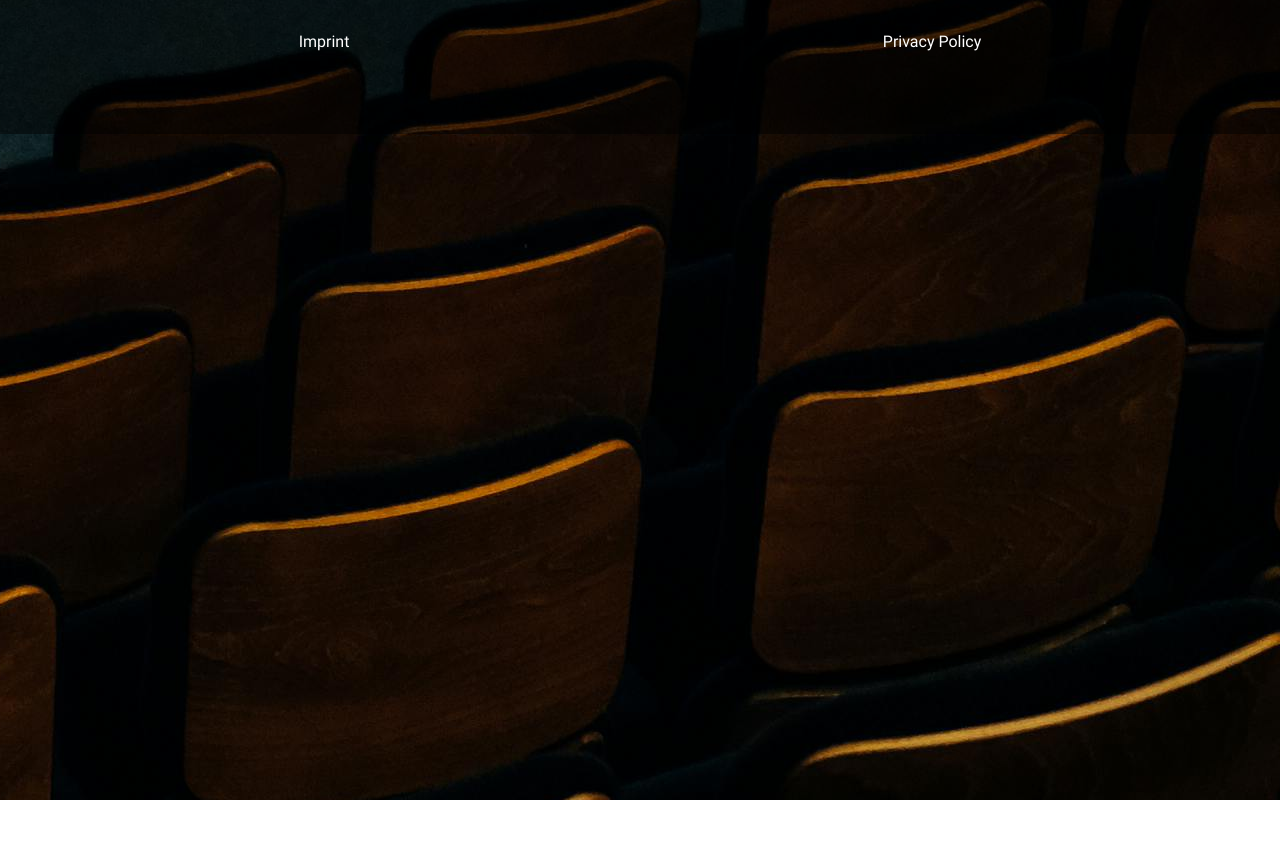
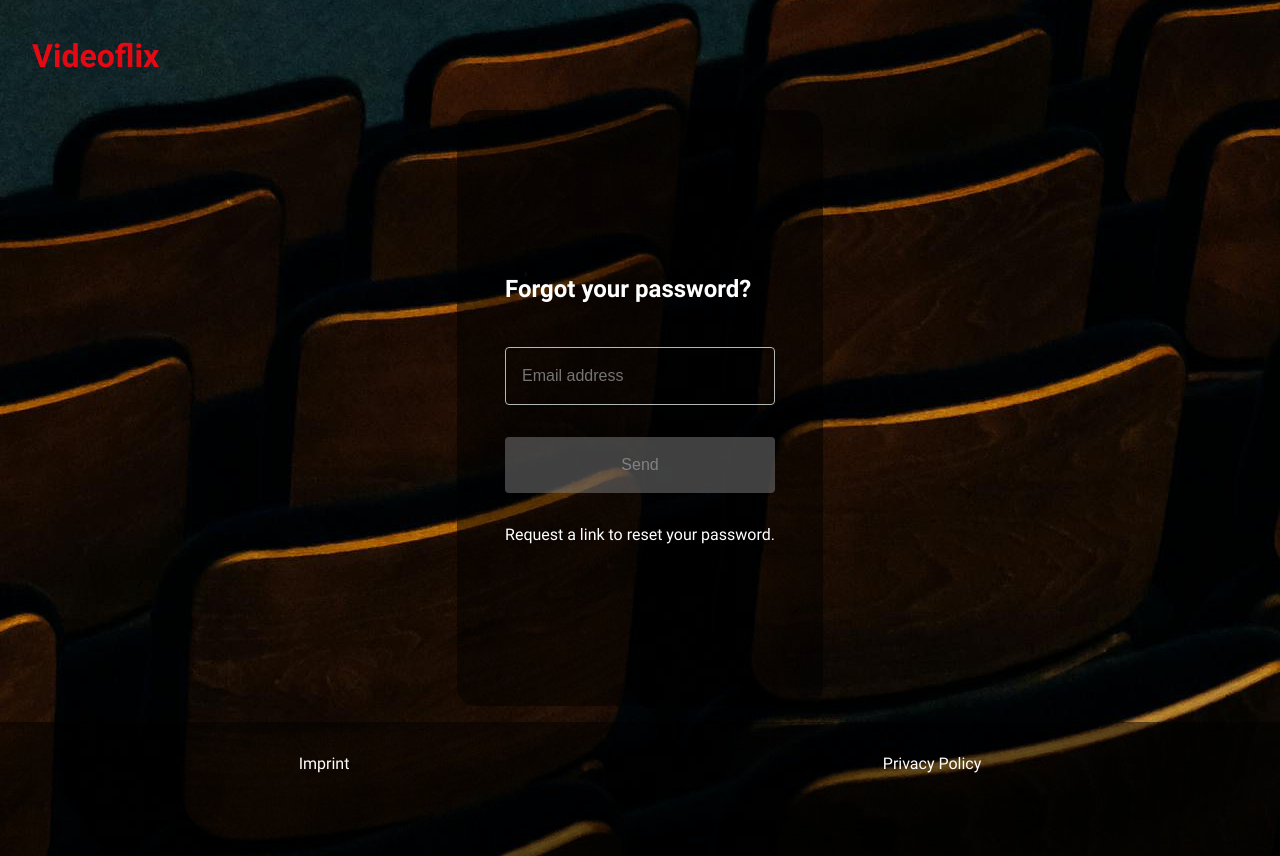
Before and after one commit to AnneEberhard/videoflix_frontend, an Angular app: page /forgot in a window 1280 px wide. Before the commit this address led to /. Before the commit the page ends 800 px from the top, so only its background shows below. Built offline with nearby package versions, Linux system fonts and the light colour scheme.

Commit message:
added forgot form

```diff
--- a/src/app/app-routing.module.ts
+++ b/src/app/app-routing.module.ts
@@ -6,6 +6,7 @@ import { PrivacyComponent } from './privacy/privacy.component';
 import { MainComponent } from './main/main.component';
 import { RegisterComponent } from './register/register.component';
 import { ConfirmationComponent } from './confirmation/confirmation.component';
+import { ForgotComponent } from './forgot/forgot.component';
 
 const routes: Routes = [
   { path: '', component: LoginComponent },
@@ -15,6 +16,7 @@ const routes: Routes = [
   { path: 'main', component: MainComponent },
   { path: 'register', component: RegisterComponent },
   { path: 'confirmation', component: ConfirmationComponent },
+  { path: 'forgot', component: ForgotComponent },
 ];
 
 @NgModule({
--- a/src/app/app.module.ts
+++ b/src/app/app.module.ts
@@ -19,6 +19,7 @@ import { BackendService } from 'src/shared/services/backend.service';
 
 import { ConfirmationComponent } from './confirmation/confirmation.component';
 import { AuthInterceptor } from 'src/shared/services/auth-interceptor.service';
+import { ForgotComponent } from './forgot/forgot.component';
 
 @NgModule({
   declarations: [
@@ -33,12 +34,14 @@ import { AuthInterceptor } from 'src/shared/services/auth-interceptor.service';
     RegisterComponent,
     VideoComponent,
     ConfirmationComponent,
+    ForgotComponent
   ],
   imports: [
     BrowserModule,
     AppRoutingModule,
     FormsModule,
     HttpClientModule,
+    FormsModule
   ],
   providers: [
     AuthService,
--- a/src/app/forgot/forgot.component.html
+++ b/src/app/forgot/forgot.component.html
@@ -1 +1,18 @@
-<p>forgot works!</p>
+<header>
+    <a routerLink="/" >
+        <h1>Videoflix</h1>
+    </a>
+  </header>
+  <section>
+    <div id="loginBox">
+      <h2>Forgot your password?</h2>
+      <form #form="ngForm" (ngSubmit)="sendMail()">
+        <input required name="email" id="email" placeholder="Email address" [(ngModel)]="email" #emailInput="ngModel" />
+        <button type="submit" [disabled]="!form.valid">Send</button>
+      </form>
+      <p *ngIf="errorMessage" class="error-message">{{ errorMessage }}</p>
+
+      <p id="infoBox">Request a link to reset your password.
+      </p>
+    </div>
+  </section>
--- a/src/app/forgot/forgot.component.scss
+++ b/src/app/forgot/forgot.component.scss
@@ -0,0 +1,63 @@
+#loginBox {
+    display: flex;
+    flex-direction: column;
+    gap: 16px;
+    min-height: 500px;
+    padding: 48px;
+    background-color: rgba(0, 0, 0, 0.5);
+    justify-content: center;
+    margin: 16px;
+    border-radius: 20px;
+
+    h2 {
+      margin-bottom: 28px;
+    }
+
+    a:hover {
+      text-decoration: underline;
+    }
+
+  }
+
+
+  form {
+      display: flex;
+      flex-direction: column;
+
+      input {
+          line-height: 1.5;
+          font-size: 1rem;
+          margin-bottom: 16px;
+          color: inherit;
+          padding: 1rem;
+          border: solid 1px #B2B8B8;
+          appearance: none;
+          background: transparent;
+          border-radius: 0.25rem;
+           ::placeholder {
+              color: #B2B8B8;
+           }
+        }
+
+        button {
+          background-color: #e50914;
+          color: white;
+          border-radius: 0.25rem;
+          cursor: pointer;
+          width: 100%;
+          line-height: 1.5;
+          padding: 1rem;
+          min-height: 16px;
+          min-width: 16px;
+          font-size: 1rem;
+          line-height: 1.5;
+          font-size: 1rem;
+          border: none;
+          width: 100%;
+          color: inherit;
+
+          &:hover {
+              background-color: #ad0810;
+          }
+        }
+    }
--- a/src/app/forgot/forgot.component.ts
+++ b/src/app/forgot/forgot.component.ts
@@ -1,12 +1,36 @@
 import { Component } from '@angular/core';
+import { Router } from '@angular/router';
+import { AuthService } from 'src/shared/services/auth.service';
 
 @Component({
   selector: 'app-forgot',
-  standalone: true,
-  imports: [],
   templateUrl: './forgot.component.html',
   styleUrl: './forgot.component.scss'
 })
 export class ForgotComponent {
+  constructor(private authService: AuthService, private router: Router) {}
+  email: string = '';
+  errorMessage: string = '';
 
+  async sendMail() {
+
+    try {
+      let resp:any = await this.authService.forgot(this.email);
+      console.log(resp);
+      this.renderInfo();
+    } catch (error:any) {
+        if (error.status === 400 && error.error.error === 'Account not activated') {
+            this.errorMessage = 'Your account is not yet activated. Please check your emails and click on the activation link we have sent you.';
+          } else {
+            this.errorMessage = 'Error logging in. Please check your login information.';
+          }
+
+    }
 }
+
+renderInfo() {
+  let div = document.getElementById('infoBox');
+  if(div)
+  div.innerHTML = 'An Email was sent';
+}
+}
--- a/src/app/login/login.component.html
+++ b/src/app/login/login.component.html
@@ -6,14 +6,14 @@
 <section>
   <div id="loginBox">
     <h2>Log In</h2>
-    <form>
-      <input name="email" [(ngModel)]="email" id="email" placeholder="Email address" />
-      <input type="password" name="password" [(ngModel)]="password" id="password" placeholder="Password" />
-      <button (click)="login()" type="button">Log in</button>
+    <form #form="ngForm" (ngSubmit)="login()">
+      <input required name="email" [(ngModel)]="email" id="email" placeholder="Email address" />
+      <input required type="password" name="password" [(ngModel)]="password" id="password" placeholder="Password" />
+      <button type="submit" [disabled]="!form.valid">Log in</button>
     </form>
     <p *ngIf="errorMessage" class="error-message">{{ errorMessage }}</p>
 
-    <a class="center" routerLink="forgot">Forgot password?</a>
+    <a class="center" routerLink="/forgot">Forgot password?</a>
 
     <p>New at Videoflix? <a routerLink="/register"><b>Sign up now!</b></a></p>
   </div>
--- a/src/app/login/login.component.scss
+++ b/src/app/login/login.component.scss
@@ -62,16 +62,3 @@ form {
         }
       }
   }
-
-#rememberBox {
-    display: flex;
-    gap: 8px;
-    align-items: center;
-}
-
-  #checkbox {
-    width: 16px;
-    height: 16px;
-    background-color: white;
-    display: flex;
-  }
--- a/src/app/register/register.component.html
+++ b/src/app/register/register.component.html
@@ -32,7 +32,7 @@
         <div class="alert" *ngIf="showErrorPasswordMatchAlert">
             Passwords do not match.
           </div>
-        <button type="submit">Sign-up</button>
+        <button type="submit" [disabled]="!registerForm.valid">Sign-up</button>
       </form>
      <p class="">Already have an account? Go to <a routerLink="/login" >Login</a></p>
     </div>
--- a/src/shared/services/auth.service.ts
+++ b/src/shared/services/auth.service.ts
@@ -29,6 +29,8 @@ export class AuthService {
         }
       }
     });
+
+
   }
 
 
@@ -88,4 +90,11 @@ export class AuthService {
   }
 
 
+  public forgot(email: string) {
+    const url = environment.baseUrl + '/forgot/';
+    const body = {
+      "email": email
+    };
+    return lastValueFrom(this.http.post(url, body));
+  }
 }
--- a/src/styles.scss
+++ b/src/styles.scss
@@ -45,6 +45,12 @@ button {
   &:hover {
       background-color: #ad0810;
   }
+}
+
+button[disabled] {
+  opacity: 0.5;
+  cursor: not-allowed;
+  background-color: grey !important;
 }
 
 section {
```
